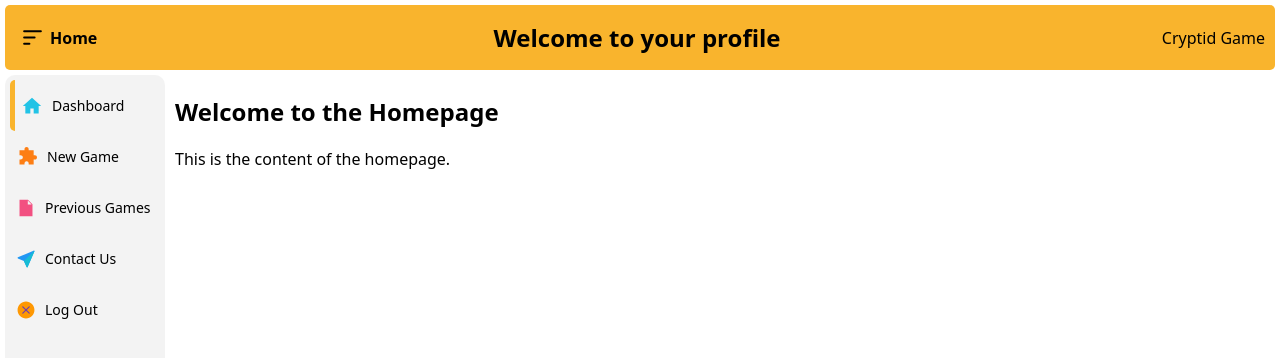
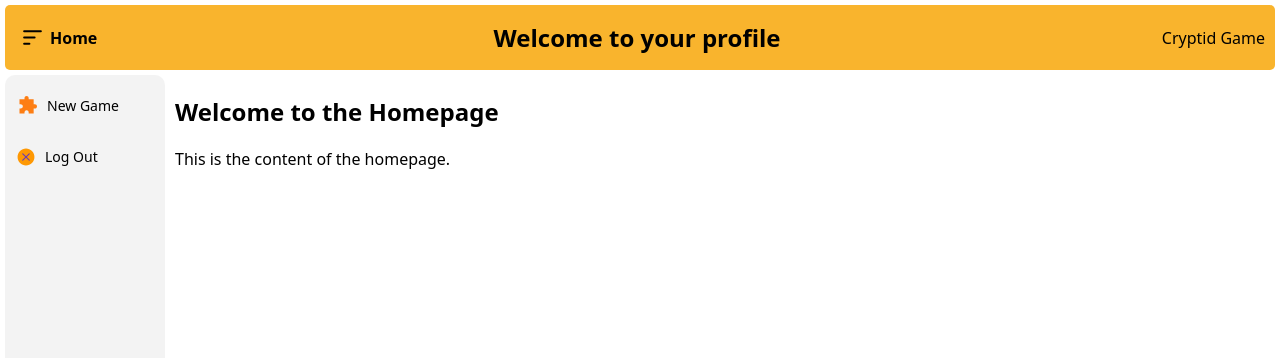
Before and after one commit to JassielNdlovu/cryptid-web-app-sd-2024, a plain HTML site: page src/profile/profile.html in a window 1280 px wide. Drawn offline with Linux system fonts and the light colour scheme.

Commit message:
Final push

```diff
--- a/src/profile/profile.html
+++ b/src/profile/profile.html
@@ -20,24 +20,24 @@
     </header>
     <main>
         <nav class="vertical-nav">
-            <a href="#" class="active" data-page="./dashboard/dashboard.html">
+            <!-- <a href="#" class="active" data-page="./dashboard/dashboard.html">
                 <img class="home-icon" src="../images/home.svg" style="width: 20px;padding-right: 10px;padding-left: 5px;">
                 <p class="home-text">Dashboard</p>
-            </a>
+            </a> -->
 
             <a href="#"  data-page="./new-game/new-game.html">
                 <img src="../images/new-game.svg" style="width: 20px;padding-right:10px;padding-left: 5px;">
                 <p>New Game</p>
             </a>
 
-            <a href="#" data-page="./previous-games/previous-games.html">
+            <!-- <a href="#" data-page="./previous-games/previous-games.html">
                 <img src="../images/previous-games.svg" style="width: 18px;padding-right: 10px;padding-left: 5px;">
                 <p>Previous Games</p>
-            </a>
-            <a href="#" data-page="./contact-us/contact-us.html">
+            </a> -->
+            <!-- <a href="#" data-page="./contact-us/contact-us.html">
                 <img src="../images/contact.svg" style="width: 18px;padding-right: 10px;padding-left: 5px;">
                 <p>Contact Us</p>
-            </a>
+            </a> -->
 
             <a href="/.auth/logout">
                 <img src="../images/log-out.svg" style="width: 18px;padding-right: 10px;padding-left: 5px;">
```
